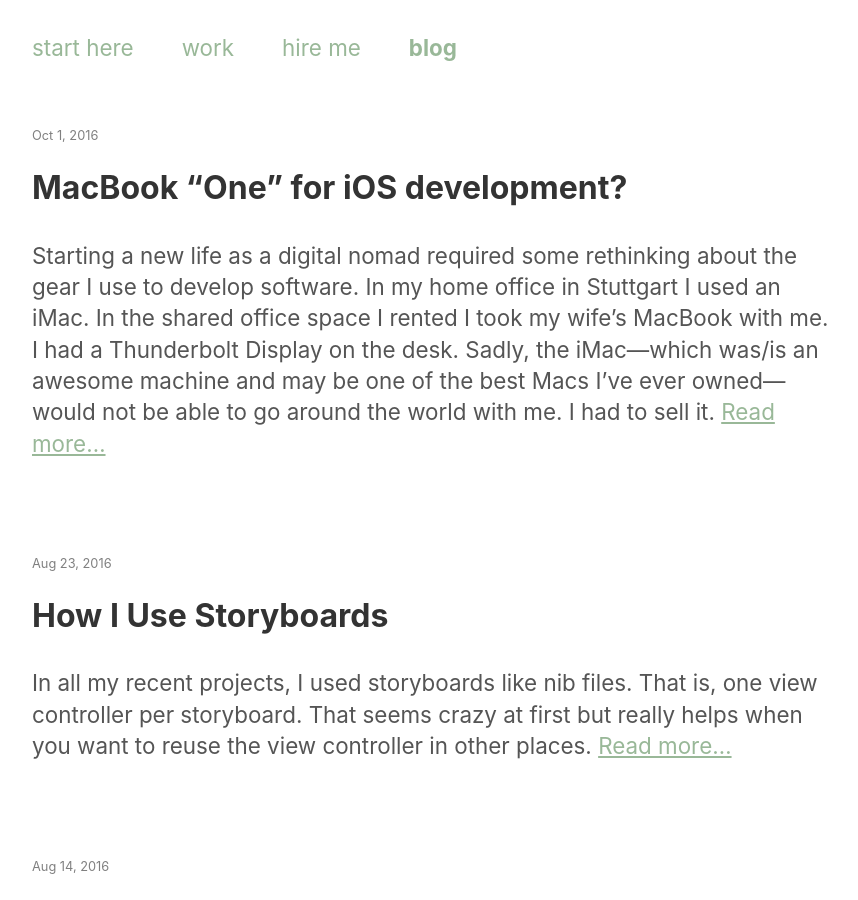
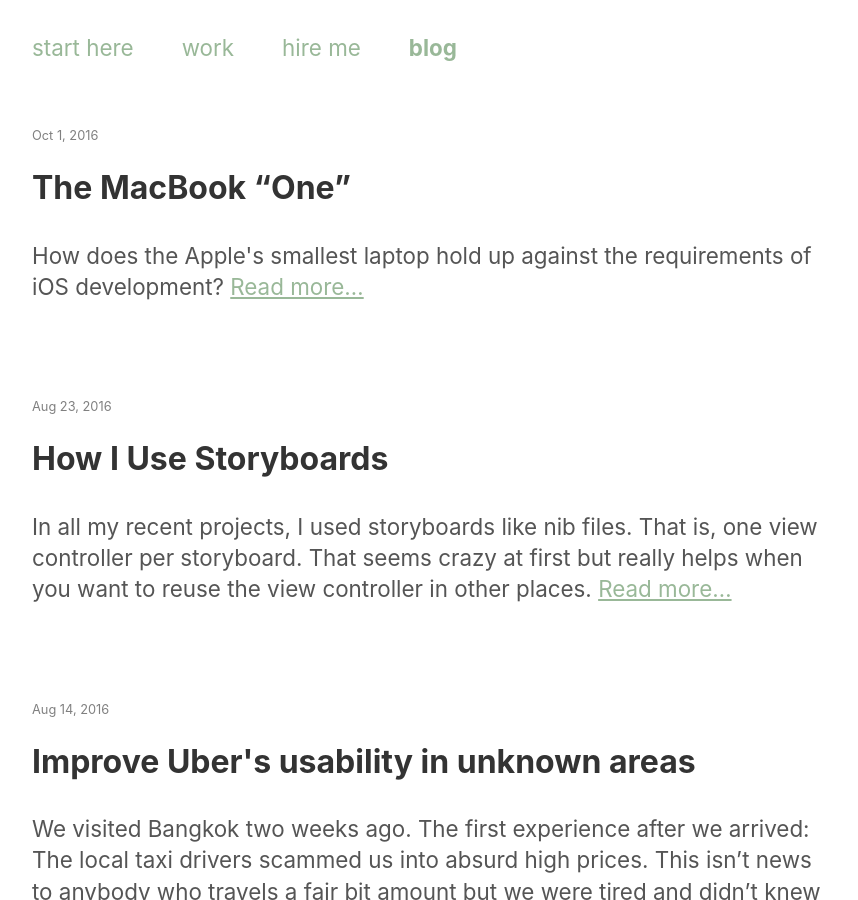
Before and after one commit to florianbuerger/florianbuerger.github.io, a Jekyll site: the page built from blog.html, in a window 1280 px wide and 900 px high. Shown: the whole window, without its empty margins (208-1066 px from the left). Built offline with Jekyll 4.4.1, drawn with Linux system fonts in a browser that asks for light colours.

Commit message:
Add image and excerpt

```diff
--- a/_posts/2016-10-01-macbook-one.md
+++ b/_posts/2016-10-01-macbook-one.md
@@ -1,9 +1,16 @@
 ---
 layout: post
-title: MacBook “One” for iOS development?
+title: The MacBook “One”
 date: 2016-10-01
 permalink: macbook
+images: macbook-one
+excerpt: How does the Apple's smallest laptop hold up against the requirements of iOS development?&#160;
 ---
+
+<section class="post-image-container">
+    <img src="{{site.url}}/img/{{page.images}}/macbook-one.png" data-rjs="3"
+    alt="Sketch of Macbook One">
+</section>
 
 Starting a new life as a digital nomad required some rethinking about the gear I use to develop software. In my home office in Stuttgart I used an iMac. In the shared office space I rented I took my wife's MacBook with me. I had a Thunderbolt Display on the desk. Sadly, the iMac—which was/is an awesome machine and may be one of the best Macs I've ever owned—would not be able to go around the world with me. I had to sell it.
 
```
Also changed, not shown: other parts of _posts/2016-10-01-macbook-one.md (+2 -2 lines), img/macbook-one/macbook-one.png (added), img/macbook-one/macbook-one@2x.png (added), img/macbook-one/macbook-one@3x.png (added).
